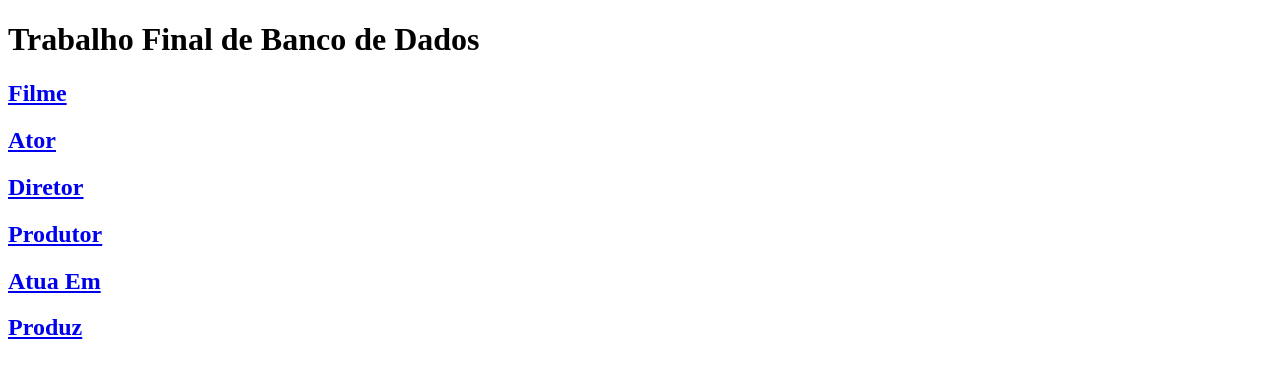
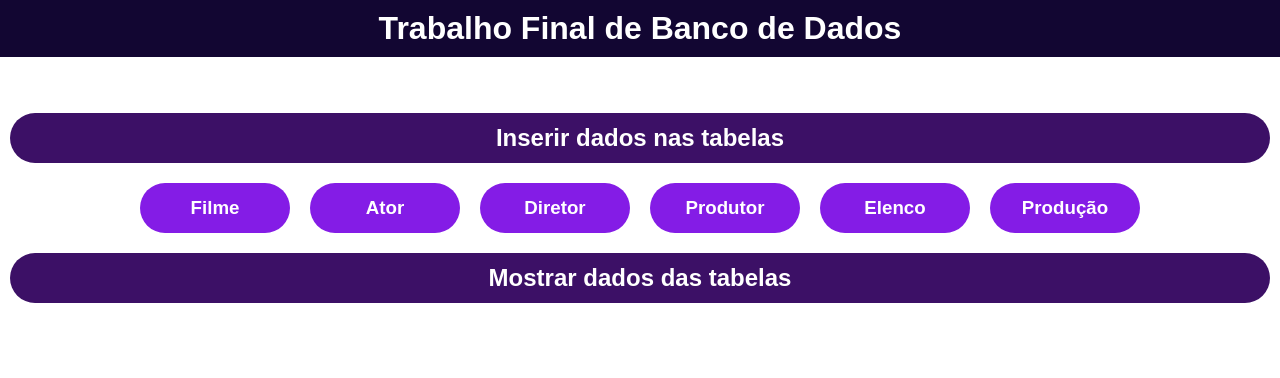
Before and after one commit to GabrielUFT/BD-Trabalho-Final, a PHP site: page / in a window 1280 px wide. Shown: the top 378 px of the page. Run offline with PHP 8.4, Linux system fonts and the light colour scheme.

Commit message:
Atualizações Gráficas

```diff
--- a/connection.php
+++ b/connection.php
@@ -15,6 +15,4 @@ $conn_string = "host=$servidor port=$port dbname=$dbname user=$usuario password=
 $conn = pg_connect($conn_string) or
 die ("Não foi possível conectar ao servidor PostGreSQL");
 
-echo "Conexão efetuada com sucesso!!";
-
 ?>
--- a/index.php
+++ b/index.php
@@ -5,14 +5,22 @@
     <meta http-equiv="X-UA-Compatible" content="IE=edge">
     <meta name="viewport" content="width=device-width, initial-scale=1.0">
     <title>Trabalho Final BD</title>
+
+    <link rel="stylesheet" href="style.css">
 </head>
 <body>
-    <h1>Trabalho Final de Banco de Dados</h1>
-    <h2><a href="filme.php">Filme</a></h2>
-    <h2><a href="ator.php">Ator</a></h2>
-    <h2><a href="diretor.php">Diretor</a></h2>
-    <h2><a href="produtor.php">Produtor</a></h2>
-    <h2><a href="atua.php">Atua Em</a></h2>
-    <h2><a href="produz.php">Produz</a></h2>
+    <div class="Fbarra">
+        <h1  class="Ititulo">Trabalho Final de Banco de Dados</h1>
+    </div> <br> <br>
+    <div id="IItitulo"><h2>Inserir dados nas tabelas</h2></div>
+    <div id="dst">
+        <div><h3><a href="filme.php">Filme</a></h2></div>
+        <div><h3><a href="ator.php">Ator</a></h2></div>
+        <div><h3><a href="diretor.php">Diretor</a></h2></div>
+        <div><h3><a href="produtor.php">Produtor</a></h2></div>
+        <div><h3><a href="atua.php">Elenco</a></h2></div>
+        <div><h3><a href="produz.php">Produção</a></h2></div>
+    </div>
+    <div id="IItitulo"><h2>Mostrar dados das tabelas</h2></div>
 </body>
 </html>
--- /dev/null
+++ b/style.css
@@ -0,0 +1,128 @@
+@charset "UFT-8";
+*{
+	padding: 0;
+	margin: 0;
+	box-sizing: border-box;
+}
+
+body {
+    background-color: white;
+}
+.Fbarra {
+    color: white;
+    background-color: #120632;
+    display: flex;
+    justify-content: center;
+    align-items: center;
+	width: 100%;
+	margin: 0 auto;
+	padding: 10px;
+	border: none;
+    font-family: sans-serif;
+	margin-bottom: 10px;
+}
+
+.Ititulo {
+    color: white;
+    font-family: sans-serif;
+}
+
+#IItitulo {
+    height: 50px;
+    width: auto;
+    display: flex;
+    justify-content: center;
+    align-items: center;
+    background-color:  rgb(60, 16, 102);
+    font-family: sans-serif;
+    color: white;
+    border-radius: 30px;
+}
+
+a {
+    text-decoration: none;
+    color: white;
+}
+
+
+h3 {
+    align-items: center;
+    display: flex;
+    justify-content: center;
+    height: 50px;
+    width: 150px;
+    background-color:rgb(132, 28, 230);
+    font-family: sans-serif;
+    border-radius: 40px;
+}
+
+div {
+    display: inline-block;
+    margin: 10px;
+}
+
+#dst {
+    display: flex;
+    justify-content: center;
+
+}
+
+.TituloFilme {
+    color: white;
+    font-family: sans-serif;
+}
+
+.form{
+	display: flex;
+	flex-direction: column;
+}
+
+.names {
+    display: flex;
+    justify-content: center;
+    align-items: center;
+    color: white;
+	width: 40%;
+	margin: 0 auto;
+	padding: 10px;
+    background-color: #120632;
+	border: none;
+    font-family: sans-serif;
+	margin-bottom: 10px;
+	border-radius: 50px;
+}
+
+.inputs{
+    display: flex;
+    justify-content: center;
+    align-items: center;
+	width: 40%;
+	margin: 0 auto;
+	padding: 10px;
+	border: none;
+    font-family: sans-serif;
+	margin-bottom: 10px;
+	border-radius: 50px;
+}
+
+.btn{
+    display: flex;
+    justify-content: center;
+    align-items: center;
+	padding: 10px;
+	width: 40%;
+	margin: 0 auto;
+	border-radius: 50px;
+	border: none;
+	text-transform: uppercase;
+	font-weight: 700;
+	color: #fff;
+	background: linear-gradient(to right, orangered, orange);
+	cursor: pointer;
+}
+
+.inputs::placeholder {
+    border: solid;
+
+
+}
```
Also changed, not shown: ator.php (+14 -13 lines), atua.php (+12 -13 lines), diretor.php (+10 -13 lines), filme.php (+11 -10 lines), produtor.php (+13 -13 lines), produz.php (+10 -13 lines).
